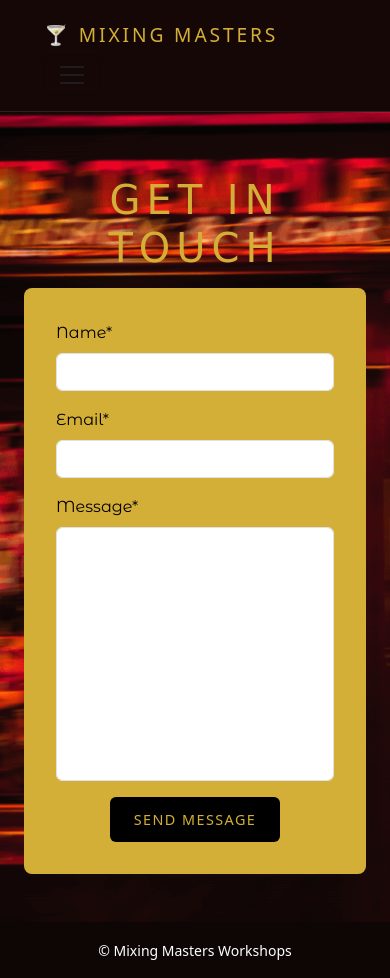
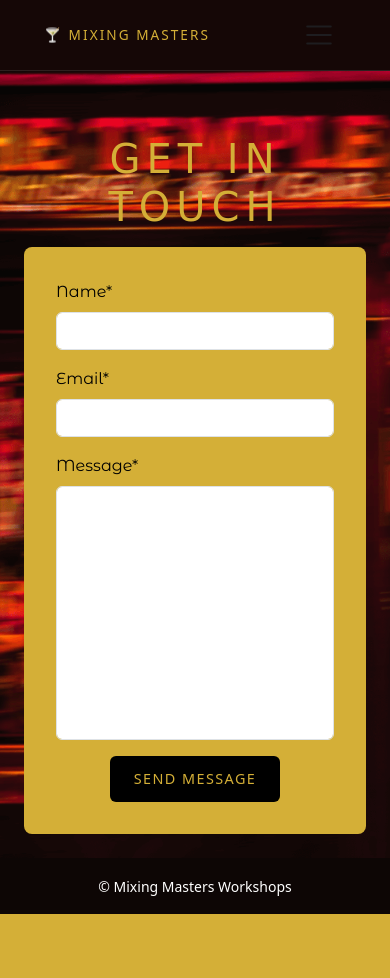
Before and after one commit to Kearns55/mixing-masters, a Django app: page /contact/ in a window 390 px wide. After the commit the page ends 914 px from the top, so only its background shows below. Run offline with Django 4.2, Linux system fonts and the light colour scheme; some libraries are stand-ins or nearby versions; some web fonts are replaced.

Commit message:
Improve mobile UX

```diff
--- a/static/css/styles.css
+++ b/static/css/styles.css
@@ -9,7 +9,6 @@
   --font-primary: 'Amarante', cursive;
   --font-secondary: 'Montserrat Alternates', sans-serif;
 }
-
 
 .main-content {
   background-image: url('../images/mixing_background.png');
@@ -25,8 +24,17 @@
   padding: 1rem 2rem;
 }
 
+.navbar-toggler {
+  border: none;
+  background-color: transparent;
+}
+
+.navbar-toggler-icon {
+  background-size: 2rem 2rem;
+}
+
 .navbar-inner {
-  max-width: 1100px;
+  max-width: 100%;
   margin: 0 auto;
   display: flex;
   align-items: center;
@@ -35,7 +43,7 @@
 
 /* Brand / Logo */
 .navbar-brand {
-  font-size: 1.2rem;
+  font-size: 0.85rem;
   letter-spacing: 0.15em;
   text-transform: uppercase;
   color: var(--accent-gold);
--- a/templates/base.html
+++ b/templates/base.html
@@ -8,6 +8,7 @@
 
 <head>
     <meta charset="UTF-8">
+    <meta name="viewport" content="width=device-width, initial-scale=1">
     <title>{% block title %}Mixing Masters Workshops{% endblock %}</title>
 
     <!-- Bootstrap CSS -->
@@ -24,15 +25,15 @@
         rel="stylesheet">
 </head>
 
-<body>
+<body class="flex-direction-column d-flex flex-column min-vh-100">
 
     <nav class="navbar navbar-expand-lg">
         <div class="container">
-            <a class="navbar-brand" href="{% url 'home:home' %}">
+            <a class="navbar-brand" class="" href="{% url 'home:home' %}">
                 🍸 Mixing Masters
             </a>
 
-            <button class="navbar-toggler" type="button" data-bs-toggle="collapse" data-bs-target="#mainNavbar">
+            <button class="navbar-toggler ms-auto" type="button" data-bs-toggle="collapse" data-bs-target="#mainNavbar">
                 <span class="navbar-toggler-icon"></span>
             </button>
 
@@ -71,13 +72,12 @@
             </div>
         </div>
     </nav>
-    <div class="main-content flex-direction-column min-vh-100">
+    <div class="main-content flex-grow-1">
         <main class="container mt-4">
             {% block content %}
             {% endblock %}
-        </main>
 
-        {% if messages %}
+              {% if messages %}
         {% for message in messages %}
         <div class="alert alert-{{ message.tags }} alert-dismissible fade show" role="alert">
             {{ message }}
@@ -85,8 +85,11 @@
         </div>
         {% endfor %}
         {% endif %}
+        </main>
 
-        <footer class="text-center py-3 mt-5">
+
+
+        <footer class="text-center py-3 mt-4">
             <small>
                 © Mixing Masters Workshops
             </small>
```
